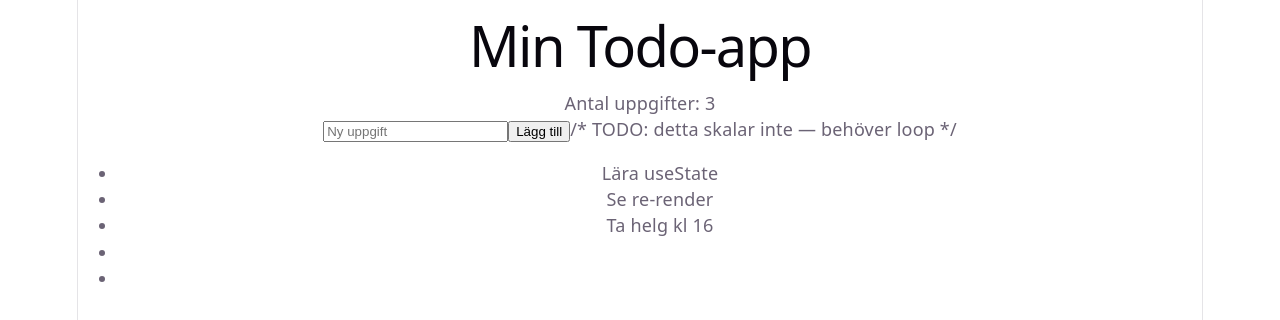
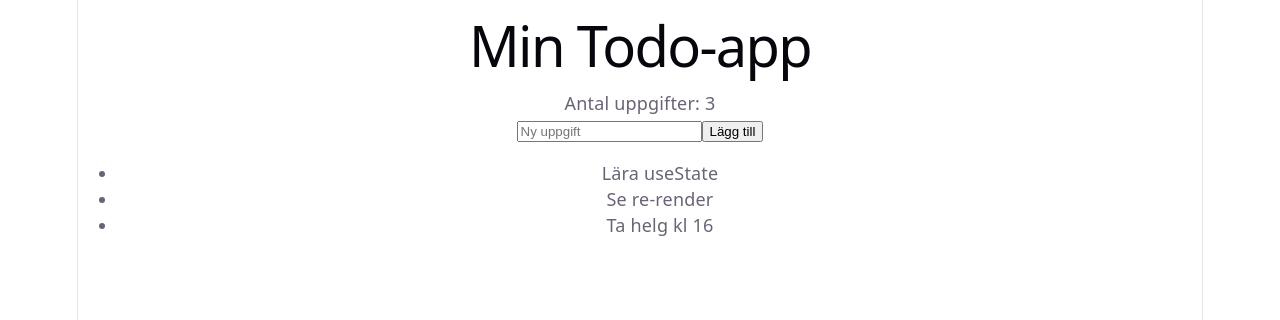
Before and after one commit to Ghada2027/todo-app, a React (Vite) app: page / in a window 1280 px wide. Shown: the top 320 px of the page. Built offline with nearby package versions, Linux system fonts and the light colour scheme.

Commit message:
Camp c2: rendera todos med map och return

```diff
--- a/src/App.jsx
+++ b/src/App.jsx
@@ -35,14 +35,13 @@ function App() {
         Lägg till
       </button>
 
-/* TODO: detta skalar inte — behöver loop */
-      <ul>
-        <li>{todos[0]}</li>
-        <li>{todos[1]}</li>
-        <li>{todos[2]}</li>
-        <li>{todos[3]}</li>
-        <li>{todos[4]}</li>
+
+        <ul>
+      {todos.map(function (todo) {
+        return <li key={todo}>{todo}</li>;
+      })}
       </ul>
+
     </main>
   );
 }
```
